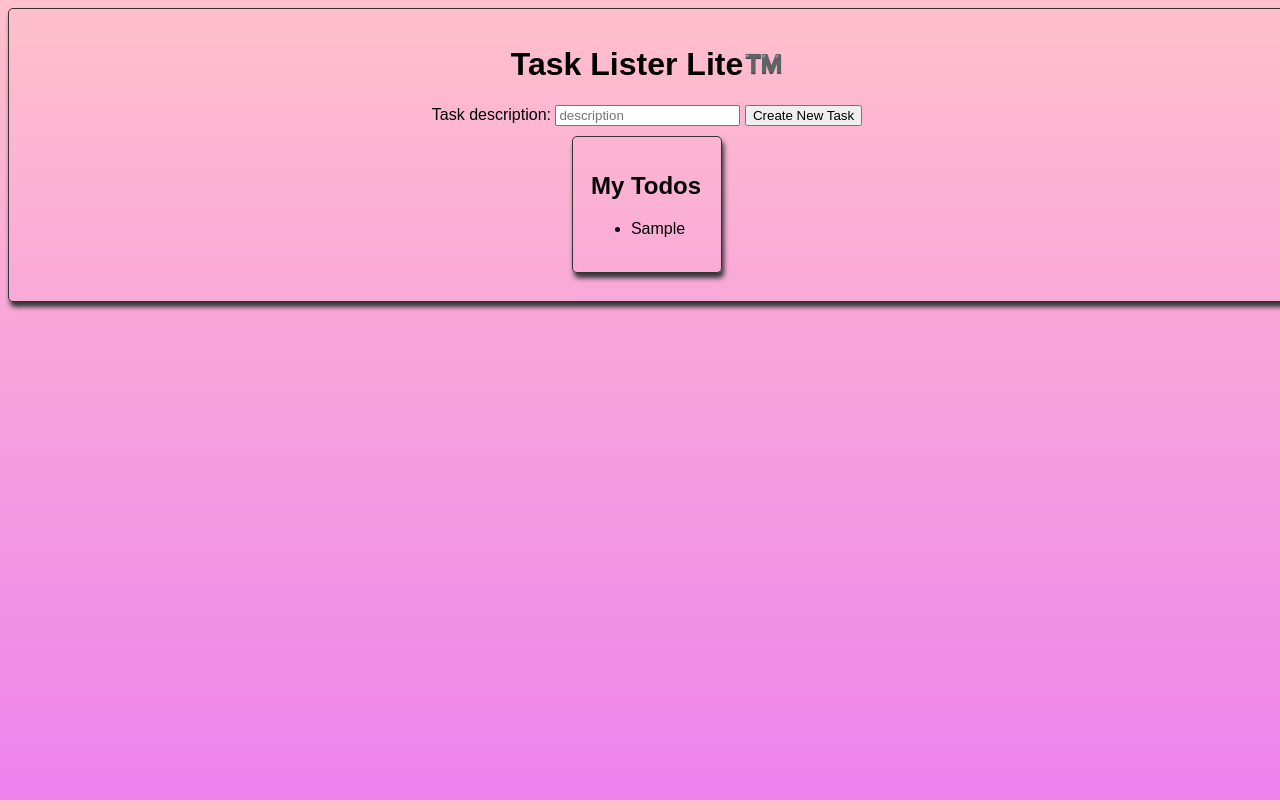
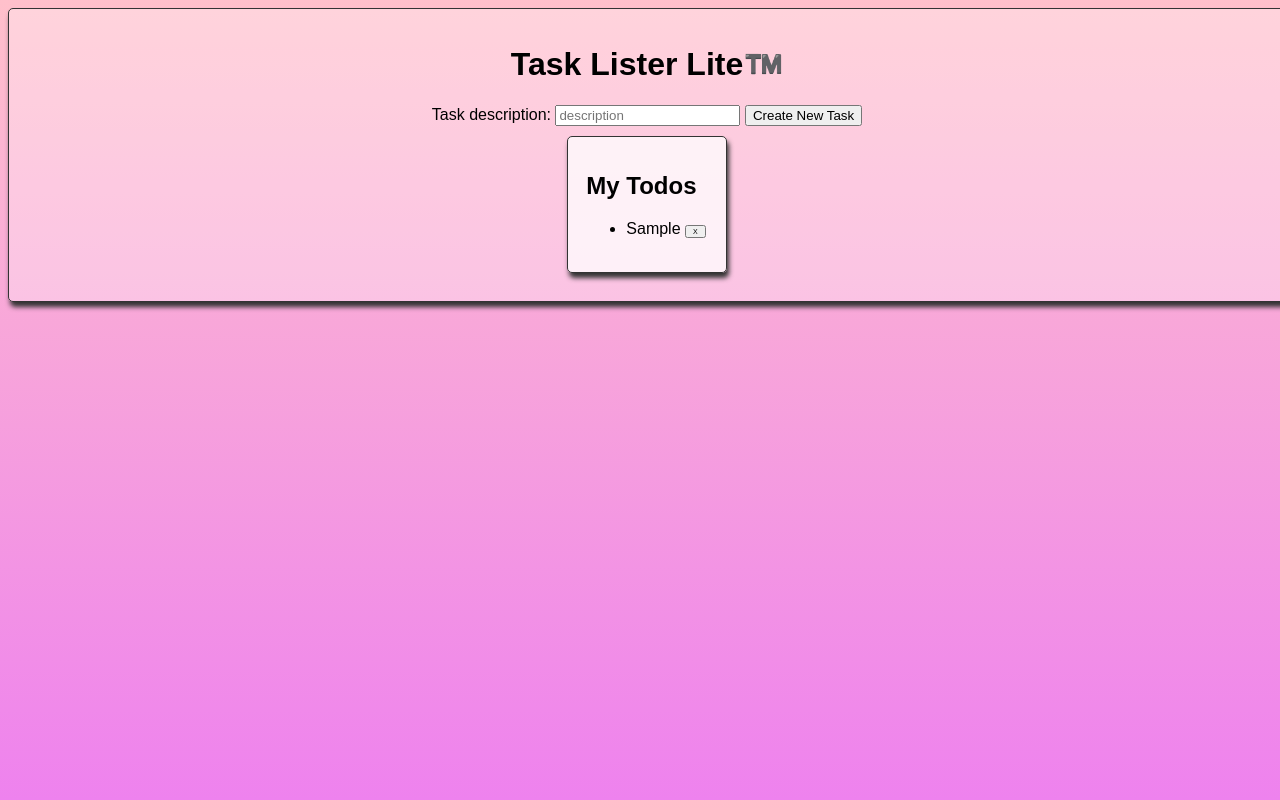
Before and after one commit to learn-co-curriculum/phase-1-tasklister-mini-project, a website: page index.html in a window 1280 px wide. Both pictures are taken after typing "Sample" into the empty fields and a click on the input "Create New Task". Drawn offline with Linux system fonts and the light colour scheme.

Commit message:
add oo solution

```diff
--- a/index.html
+++ b/index.html
@@ -21,7 +21,9 @@
       </ul>
     </div>
 
-    <script src="./index.js"></script>
+    <script src="./src/oo_index.js"></script>
+    <script src="./src/taskList.js"></script>
+    <script src="./src/task.js"></script>
 
   </div>
 
--- /dev/null
+++ b/src/oo_index.js
@@ -0,0 +1,31 @@
+document.addEventListener("DOMContentLoaded", () => {
+  // initialize taskList class
+  const taskList = new TaskList();
+  //grab all the necessary DOM elements
+
+  //form and relevant input fields
+  const newTaskForm = document.getElementById("create-task-form");
+  const newTaskDescription = document.getElementById("new-task-description");
+  const newTaskPriority = document.getElementById("new-task-priority");
+
+  //ul where new tasks will live on the DOM
+  const taskUl = document.getElementById("tasks");
+
+  const renderApp = () => (taskUl.innerHTML = taskList.renderTasks());
+  //attach event listeners
+
+  newTaskForm.addEventListener("submit", (e) => {
+    e.preventDefault();
+    taskList.createNewTask(newTaskDescription.value);
+    // reset form
+    e.target.reset();
+    renderApp();
+  });
+
+  taskUl.addEventListener("click", (e) => {
+    if (e.target.nodeName === "BUTTON") {
+      taskList.deleteTask(e.target.dataset.description);
+      renderApp();
+    }
+  });
+});
--- /dev/null
+++ b/src/task.js
@@ -0,0 +1,14 @@
+class Task {
+  constructor(description) {
+    this.description = description;
+  }
+
+  render() {
+    return `
+      <li>
+        ${this.description}
+        <button data-description="${this.description}">X</button>
+      </li>
+      `;
+  }
+}
--- /dev/null
+++ b/src/taskList.js
@@ -0,0 +1,18 @@
+class TaskList {
+  constructor() {
+    this.tasks = [];
+  }
+
+  createNewTask(description) {
+    const newTask = new Task(description);
+    this.tasks.push(newTask);
+  }
+
+  renderTasks() {
+    return this.tasks.map((task) => task.render()).join("");
+  }
+
+  deleteTask(description) {
+    this.tasks = this.tasks.filter((task) => task.description !== description);
+  }
+}
--- a/style.css
+++ b/style.css
@@ -1,7 +1,7 @@
 html {
   height: 100%;
   width: 100%;
-  font-family: 'Titillium Web', sans-serif;
+  font-family: "Titillium Web", sans-serif;
 }
 
 body {
@@ -10,38 +10,28 @@ body {
   background: linear-gradient(pink, violet);
 }
 
+button {
+  font-size: 7px;
+}
+
 #main-content {
   position: relative;
   display: flex;
   justify-content: center;
   align-items: center;
   flex-direction: column;
-  border:1px solid #333;
-<<<<<<< HEAD
-	background: rgba(255,255,255,.3);
-	padding:15px 20px 18px 18px;
-	border-radius:5px;
-	box-shadow: 2px 5px 5px #333; */
-=======
-  background: rgba(255,255,255,.3);
-  padding:15px 20px 18px 18px;
-  border-radius:5px;
-  box-shadow: 2px 5px 5px #333; */
->>>>>>> master
+  border: 1px solid #333;
+  background: rgba(255, 255, 255, 0.3);
+  padding: 15px 20px 18px 18px;
+  border-radius: 5px;
+  box-shadow: 2px 5px 5px #333;
 }
 
 #list {
   margin: 10px;
-  border:1px solid #333;
-<<<<<<< HEAD
-	background: rgba(255,255,255,.75);
-	padding:15px 20px 18px 18px;
-	border-radius:5px;
-	box-shadow: 2px 5px 5px #333;
-=======
-  background: rgba(255,255,255,.75);
-  padding:15px 20px 18px 18px;
-  border-radius:5px;
+  border: 1px solid #333;
+  background: rgba(255, 255, 255, 0.75);
+  padding: 15px 20px 18px 18px;
+  border-radius: 5px;
   box-shadow: 2px 5px 5px #333;
->>>>>>> master
 }
```
Also changed, not shown: CONTRIBUTING.md (added, +37 -0 lines), 1 other file.
